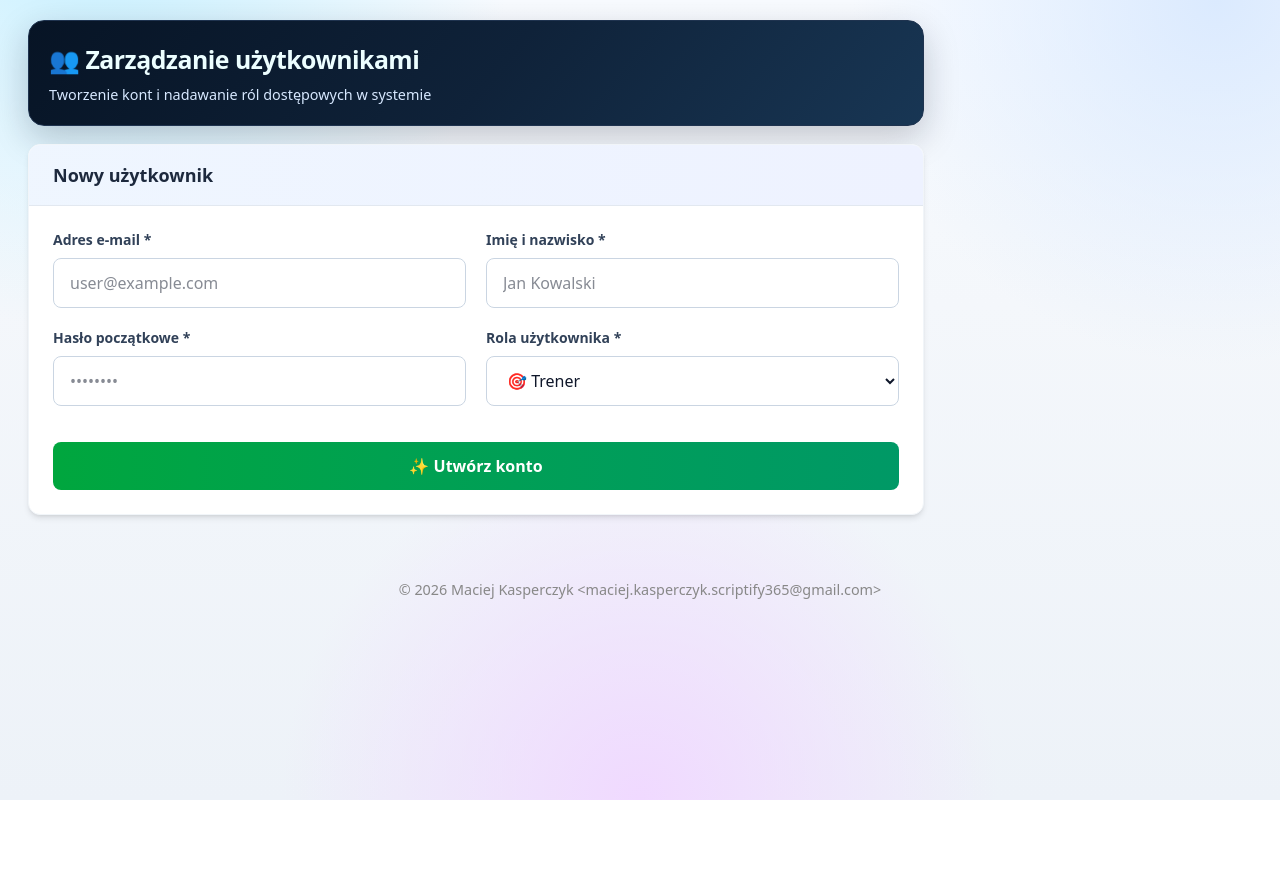
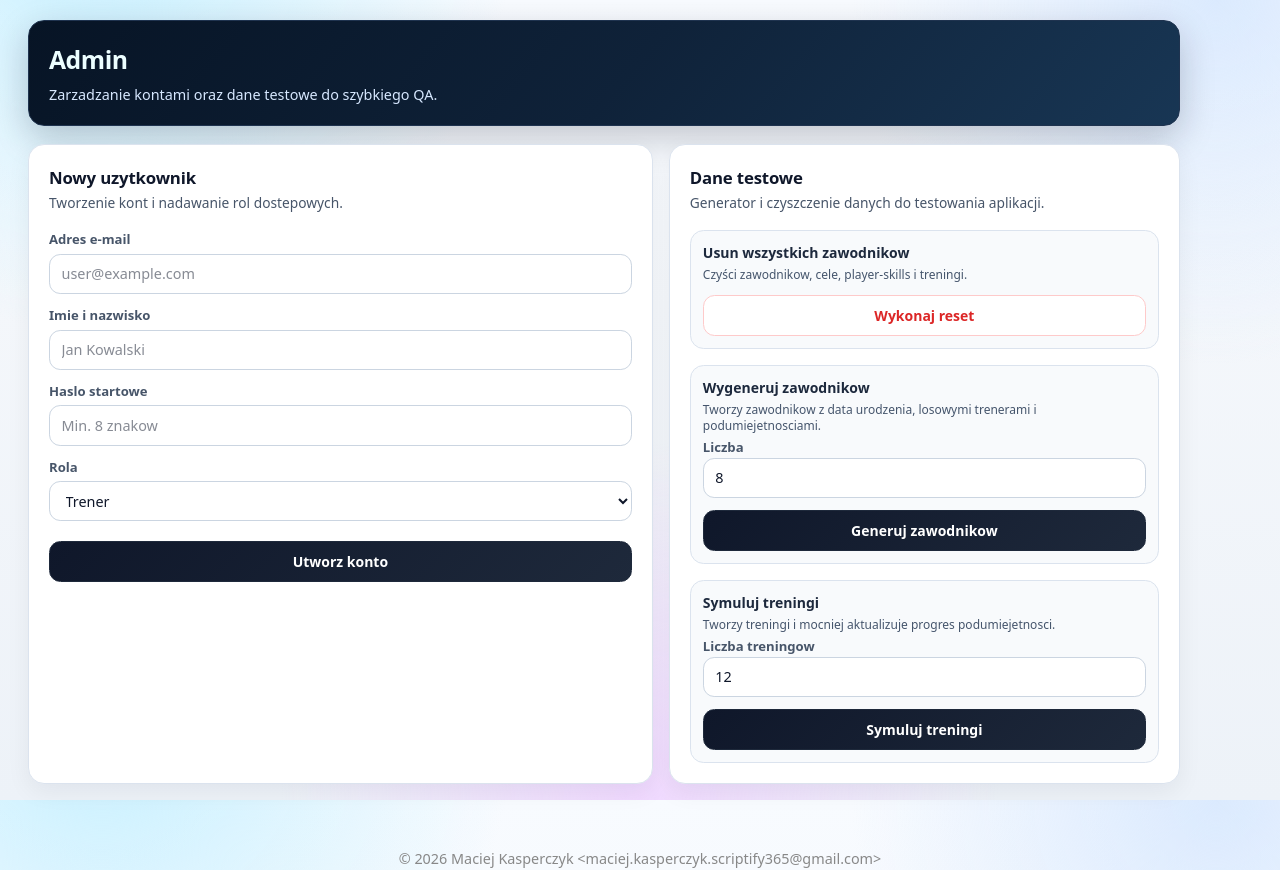
Before and after one commit to MaciejKasperczyk-ux/football-training-app, a Next.js app: page /admin/users in a window 1280 px wide. Before the commit the page ends 800 px from the top, so only its background shows below. Built offline with nearby package versions, Linux system fonts and the light colour scheme; no server answers.

Commit message:
Move test tools into Admin and improve player generator realism

```diff
--- a/src/app/admin/test-data/page.tsx
+++ /dev/null
@@ -1,122 +0,0 @@
-"use client";
-
-import { useState } from "react";
-
-type ApiResult = Record<string, unknown> | null;
-
-export default function AdminTestDataPage() {
-  const [playersToGenerate, setPlayersToGenerate] = useState(5);
-  const [trainingsToSimulate, setTrainingsToSimulate] = useState(8);
-  const [loadingAction, setLoadingAction] = useState<string | null>(null);
-  const [result, setResult] = useState<ApiResult>(null);
-  const [error, setError] = useState<string | null>(null);
-
-  async function runAction(action: "wipe_players" | "generate_players" | "simulate_trainings", count?: number) {
-    setLoadingAction(action);
-    setError(null);
-    setResult(null);
-
-    try {
-      const res = await fetch("/api/admin/test-data", {
-        method: "POST",
-        headers: { "Content-Type": "application/json" },
-        body: JSON.stringify({ action, count }),
-      });
-      const data = await res.json().catch(() => null);
-
-      if (!res.ok) {
-        setError(data?.error ? JSON.stringify(data.error) : "Nie udalo sie wykonac operacji.");
-        return;
-      }
-
-      setResult(data);
-    } catch {
-      setError("Blad polaczenia z API.");
-    } finally {
-      setLoadingAction(null);
-    }
-  }
-
-  return (
-    <div className="page-wrap max-w-5xl">
-      <div className="hero-card">
-        <h1 className="page-title">Admin - test data</h1>
-        <p className="page-subtitle">Narzędzia do szybkiego testowania: reset danych, generator zawodnikow i symulacje treningow.</p>
-      </div>
-
-      <div className="grid gap-4 md:grid-cols-3">
-        <section className="surface p-4">
-          <div className="section-title">Reset zawodnikow</div>
-          <p className="section-copy">Usuwa wszystkich zawodnikow oraz ich treningi, cele i przypisane umiejetnosci.</p>
-          <button
-            className="btn btn-danger mt-4 w-full"
-            disabled={loadingAction !== null}
-            onClick={() => {
-              if (!confirm("Na pewno usunac wszystkich zawodnikow i powiazane dane testowe?")) return;
-              runAction("wipe_players");
-            }}
-          >
-            {loadingAction === "wipe_players" ? "Usuwanie..." : "Usun wszystkich zawodnikow"}
-          </button>
-        </section>
-
-        <section className="surface p-4">
-          <div className="section-title">Generator zawodnikow</div>
-          <p className="section-copy">Tworzy losowych zawodnikow z podstawowymi umiejetnosciami i celami.</p>
-          <label className="field-label mt-3">Liczba zawodnikow</label>
-          <input
-            className="field-input"
-            min={1}
-            max={100}
-            type="number"
-            value={playersToGenerate}
-            onChange={(event) => setPlayersToGenerate(Number(event.target.value))}
-          />
-          <button
-            className="btn btn-primary mt-4 w-full"
-            disabled={loadingAction !== null}
-            onClick={() => runAction("generate_players", playersToGenerate)}
-          >
-            {loadingAction === "generate_players" ? "Generowanie..." : "Wygeneruj zawodnikow"}
-          </button>
-        </section>
-
-        <section className="surface p-4">
-          <div className="section-title">Symuluj treningi</div>
-          <p className="section-copy">Dodaje treningi grupowe i losowo aktualizuje podumiejetnosci zawodnikow.</p>
-          <label className="field-label mt-3">Liczba treningow</label>
-          <input
-            className="field-input"
-            min={1}
-            max={200}
-            type="number"
-            value={trainingsToSimulate}
-            onChange={(event) => setTrainingsToSimulate(Number(event.target.value))}
-          />
-          <button
-            className="btn btn-primary mt-4 w-full"
-            disabled={loadingAction !== null}
-            onClick={() => runAction("simulate_trainings", trainingsToSimulate)}
-          >
-            {loadingAction === "simulate_trainings" ? "Symulowanie..." : "Symuluj treningi"}
-          </button>
-        </section>
-      </div>
-
-      {error ? (
-        <div className="rounded-xl border border-red-200 bg-red-50 px-4 py-3 text-sm text-red-700">
-          {error}
-        </div>
-      ) : null}
-
-      {result ? (
-        <div className="surface p-4">
-          <div className="section-title">Wynik operacji</div>
-          <pre className="mt-3 overflow-auto rounded-xl bg-slate-950 p-4 text-xs text-slate-100">
-            {JSON.stringify(result, null, 2)}
-          </pre>
-        </div>
-      ) : null}
-    </div>
-  );
-}
--- a/src/app/admin/users/page.tsx
+++ b/src/app/admin/users/page.tsx
@@ -1,6 +1,8 @@
 "use client";
 
 import { useState } from "react";
+
+type ResultState = { type: "success" | "error"; message: string } | null;
 
 export default function AdminUsersPage() {
   const [email, setEmail] = useState("");
@@ -8,140 +10,223 @@ export default function AdminUsersPage() {
   const [password, setPassword] = useState("");
   const [role, setRole] = useState<"admin" | "trainer" | "viewer">("trainer");
   const [loading, setLoading] = useState(false);
-  const [result, setResult] = useState<{type: 'success' | 'error', message: string} | null>(null);
+  const [result, setResult] = useState<ResultState>(null);
 
-  async function onSubmit(e: React.FormEvent) {
-    e.preventDefault();
+  const [playersToGenerate, setPlayersToGenerate] = useState(8);
+  const [trainingsToSimulate, setTrainingsToSimulate] = useState(12);
+  const [toolsLoading, setToolsLoading] = useState<string | null>(null);
+  const [toolsResult, setToolsResult] = useState<Record<string, unknown> | null>(null);
+  const [toolsError, setToolsError] = useState<string | null>(null);
+
+  async function onSubmit(event: React.FormEvent) {
+    event.preventDefault();
     setLoading(true);
     setResult(null);
 
+    try {
       const res = await fetch("/api/admin/users", {
         method: "POST",
         headers: { "Content-Type": "application/json" },
         body: JSON.stringify({ email, name, password, role }),
       });
-
       const data = await res.json().catch(() => null);
 
       if (!res.ok) {
         setResult({
-        type: 'error',
-        message: data?.error ? JSON.stringify(data.error) : "Nie udało się utworzyć użytkownika."
+          type: "error",
+          message: data?.error ? JSON.stringify(data.error) : "Nie udalo sie utworzyc uzytkownika.",
         });
-      setLoading(false);
         return;
       }
 
       setResult({
-      type: 'success',
-      message: `✅ Utworzono: ${data.email} (${data.role})`
+        type: "success",
+        message: `Utworzono: ${data.email} (${data.role})`,
       });
       setEmail("");
       setName("");
       setPassword("");
       setRole("trainer");
+    } finally {
       setLoading(false);
+    }
+  }
+
+  async function runTool(action: "wipe_players" | "generate_players" | "simulate_trainings", count?: number) {
+    setToolsLoading(action);
+    setToolsError(null);
+    setToolsResult(null);
+
+    try {
+      const res = await fetch("/api/admin/test-data", {
+        method: "POST",
+        headers: { "Content-Type": "application/json" },
+        body: JSON.stringify({ action, count }),
+      });
+      const data = await res.json().catch(() => null);
+
+      if (!res.ok) {
+        setToolsError(data?.error ? JSON.stringify(data.error) : "Nie udalo sie wykonac operacji.");
+        return;
+      }
+
+      setToolsResult(data);
+    } catch {
+      setToolsError("Blad polaczenia z API.");
+    } finally {
+      setToolsLoading(null);
+    }
   }
 
   return (
-    <div className="page-wrap max-w-4xl">
+    <div className="page-wrap max-w-6xl">
       <div className="hero-card">
-        <h1 className="page-title">👥 Zarządzanie użytkownikami</h1>
-        <p className="page-subtitle">Tworzenie kont i nadawanie ról dostępowych w systemie</p>
+        <h1 className="page-title">Admin</h1>
+        <p className="page-subtitle">Zarzadzanie kontami oraz dane testowe do szybkiego QA.</p>
       </div>
 
-      {/* Main Form Card */}
-      <div className="bg-white rounded-xl shadow-md border border-slate-100 overflow-hidden">
-        <div className="bg-gradient-to-r from-blue-50 to-indigo-50 px-6 py-4 border-b border-slate-200">
-          <h2 className="text-lg font-bold text-slate-800">Nowy użytkownik</h2>
-        </div>
+      <div className="grid gap-4 xl:grid-cols-[1.1fr_0.9fr]">
+        <section className="surface p-5">
+          <h2 className="section-title">Nowy uzytkownik</h2>
+          <p className="section-copy">Tworzenie kont i nadawanie rol dostepowych.</p>
 
-        <form onSubmit={onSubmit} className="p-6 space-y-5">
-          <div className="grid grid-cols-1 md:grid-cols-2 gap-5">
-            {/* Email Field */}
-            <div className="space-y-2">
-              <label className="block text-sm font-semibold text-slate-700">Adres e-mail *</label>
+          <form onSubmit={onSubmit} className="mt-4 grid gap-3">
+            <div className="grid gap-1">
+              <label className="field-label">Adres e-mail</label>
               <input
-                className="w-full px-4 py-3 rounded-lg border border-slate-300 focus:border-blue-500 focus:ring-2 focus:ring-blue-200 outline-none transition"
+                className="field-input"
                 value={email}
-                onChange={(e) => setEmail(e.target.value)}
+                onChange={(event) => setEmail(event.target.value)}
                 type="email"
                 placeholder="user@example.com"
                 required
               />
             </div>
 
-            {/* Name Field */}
-            <div className="space-y-2">
-              <label className="block text-sm font-semibold text-slate-700">Imię i nazwisko *</label>
+            <div className="grid gap-1">
+              <label className="field-label">Imie i nazwisko</label>
               <input
-                className="w-full px-4 py-3 rounded-lg border border-slate-300 focus:border-blue-500 focus:ring-2 focus:ring-blue-200 outline-none transition"
+                className="field-input"
                 value={name}
-                onChange={(e) => setName(e.target.value)}
-                type="text"
+                onChange={(event) => setName(event.target.value)}
                 placeholder="Jan Kowalski"
                 required
               />
             </div>
 
-            {/* Password Field */}
-            <div className="space-y-2">
-              <label className="block text-sm font-semibold text-slate-700">Hasło początkowe *</label>
+            <div className="grid gap-1">
+              <label className="field-label">Haslo startowe</label>
               <input
-                className="w-full px-4 py-3 rounded-lg border border-slate-300 focus:border-blue-500 focus:ring-2 focus:ring-blue-200 outline-none transition"
+                className="field-input"
                 type="password"
                 value={password}
-                onChange={(e) => setPassword(e.target.value)}
-                placeholder="••••••••"
+                onChange={(event) => setPassword(event.target.value)}
+                placeholder="Min. 8 znakow"
                 required
               />
             </div>
 
-            {/* Role Field */}
-            <div className="space-y-2">
-              <label className="block text-sm font-semibold text-slate-700">Rola użytkownika *</label>
-              <select
-                className="w-full px-4 py-3 rounded-lg border border-slate-300 focus:border-blue-500 focus:ring-2 focus:ring-blue-200 outline-none transition bg-white"
-                value={role}
-                onChange={(e) => setRole(e.target.value as "admin" | "trainer" | "viewer")}
+            <div className="grid gap-1">
+              <label className="field-label">Rola</label>
+              <select className="field-select" value={role} onChange={(event) => setRole(event.target.value as "admin" | "trainer" | "viewer")}>
+                <option value="trainer">Trener</option>
+                <option value="viewer">Przegladajacy</option>
+                <option value="admin">Administrator</option>
+              </select>
+            </div>
+
+            <button disabled={loading} className="btn btn-primary mt-2" type="submit">
+              {loading ? "Tworzenie..." : "Utworz konto"}
+            </button>
+          </form>
+
+          {result ? (
+            <div
+              className={`mt-4 rounded-xl border px-3 py-2 text-sm ${
+                result.type === "success"
+                  ? "border-emerald-200 bg-emerald-50 text-emerald-800"
+                  : "border-red-200 bg-red-50 text-red-700"
+              }`}
             >
-                <option value="trainer">🎯 Trener</option>
-                <option value="viewer">👁️ Przeglądający</option>
-                <option value="admin">⚙️ Administrator</option>
-              </select>
+              {result.message}
+            </div>
+          ) : null}
+        </section>
+
+        <section className="surface p-5">
+          <h2 className="section-title">Dane testowe</h2>
+          <p className="section-copy">Generator i czyszczenie danych do testowania aplikacji.</p>
+
+          <div className="mt-4 grid gap-4">
+            <div className="surface-muted p-3">
+              <div className="text-sm font-semibold text-slate-800">Usun wszystkich zawodnikow</div>
+              <p className="mt-1 text-xs text-slate-600">Czyści zawodnikow, cele, player-skills i treningi.</p>
+              <button
+                className="btn btn-danger mt-3 w-full"
+                disabled={toolsLoading !== null}
+                onClick={() => {
+                  if (!confirm("Na pewno usunac wszystkich zawodnikow i ich dane?")) return;
+                  runTool("wipe_players");
+                }}
+              >
+                {toolsLoading === "wipe_players" ? "Usuwanie..." : "Wykonaj reset"}
+              </button>
+            </div>
+
+            <div className="surface-muted p-3">
+              <div className="text-sm font-semibold text-slate-800">Wygeneruj zawodnikow</div>
+              <p className="mt-1 text-xs text-slate-600">Tworzy zawodnikow z data urodzenia, losowymi trenerami i podumiejetnosciami.</p>
+              <label className="field-label mt-3">Liczba</label>
+              <input
+                className="field-input"
+                type="number"
+                min={1}
+                max={100}
+                value={playersToGenerate}
+                onChange={(event) => setPlayersToGenerate(Number(event.target.value))}
+              />
+              <button
+                className="btn btn-primary mt-3 w-full"
+                disabled={toolsLoading !== null}
+                onClick={() => runTool("generate_players", playersToGenerate)}
+              >
+                {toolsLoading === "generate_players" ? "Generowanie..." : "Generuj zawodnikow"}
+              </button>
+            </div>
+
+            <div className="surface-muted p-3">
+              <div className="text-sm font-semibold text-slate-800">Symuluj treningi</div>
+              <p className="mt-1 text-xs text-slate-600">Tworzy treningi i mocniej aktualizuje progres podumiejetnosci.</p>
+              <label className="field-label mt-3">Liczba treningow</label>
+              <input
+                className="field-input"
+                type="number"
+                min={1}
+                max={200}
+                value={trainingsToSimulate}
+                onChange={(event) => setTrainingsToSimulate(Number(event.target.value))}
+              />
+              <button
+                className="btn btn-primary mt-3 w-full"
+                disabled={toolsLoading !== null}
+                onClick={() => runTool("simulate_trainings", trainingsToSimulate)}
+              >
+                {toolsLoading === "simulate_trainings" ? "Symulowanie..." : "Symuluj treningi"}
+              </button>
             </div>
           </div>
 
-          {/* Submit Button */}
-          <div className="flex gap-3 pt-4">
-            <button
-              disabled={loading}
-              className="flex-1 bg-gradient-to-r from-green-600 to-emerald-600 hover:from-green-700 hover:to-emerald-700 disabled:from-slate-400 disabled:to-slate-500 text-white font-semibold py-3 px-6 rounded-lg transition duration-200 flex items-center justify-center gap-2"
-              type="submit"
-            >
-              {loading ? (
-                <>
-                  <span className="animate-spin">⏳</span>
-                  Tworzenie użytkownika...
-                </>
-              ) : (
-                <>✨ Utwórz konto</>
-              )}
-            </button>
+          {toolsError ? (
+            <div className="mt-4 rounded-xl border border-red-200 bg-red-50 px-3 py-2 text-sm text-red-700">{toolsError}</div>
+          ) : null}
+
+          {toolsResult ? (
+            <pre className="mt-4 overflow-auto rounded-xl bg-slate-950 p-3 text-xs text-slate-100">
+              {JSON.stringify(toolsResult, null, 2)}
+            </pre>
+          ) : null}
+        </section>
       </div>
-        </form>
-      </div>
-
-      {/* Result Message */}
-      {result && (
-        <div className={`rounded-xl p-5 border-l-4 ${
-          result.type === 'success'
-            ? 'bg-green-50 border-green-500 text-green-800'
-            : 'bg-red-50 border-red-500 text-red-800'
-        }`}>
-          <p className="text-sm font-semibold">{result.message}</p>
-        </div>
-      )}
     </div>
   );
 }
--- a/src/app/layout.tsx
+++ b/src/app/layout.tsx
@@ -64,9 +64,6 @@ export default async function RootLayout({ children }: { children: React.ReactNo
                             <Link className="rounded-xl px-3 py-2 text-slate-700 hover:bg-slate-100 hover:text-slate-900" href="/admin/trainers">
                               Trenerzy
                             </Link>
-                            <Link className="rounded-xl px-3 py-2 text-slate-700 hover:bg-slate-100 hover:text-slate-900" href="/admin/test-data">
-                              Test data
-                            </Link>
                             <Link className="rounded-xl px-3 py-2 text-slate-700 hover:bg-slate-100 hover:text-slate-900" href="/admin/users">
                               Admin
                             </Link>
```
Also changed, not shown: src/app/api/admin/test-data/route.ts (+29 -9 lines). Lines whose indentation alone changed are shown as unchanged.
